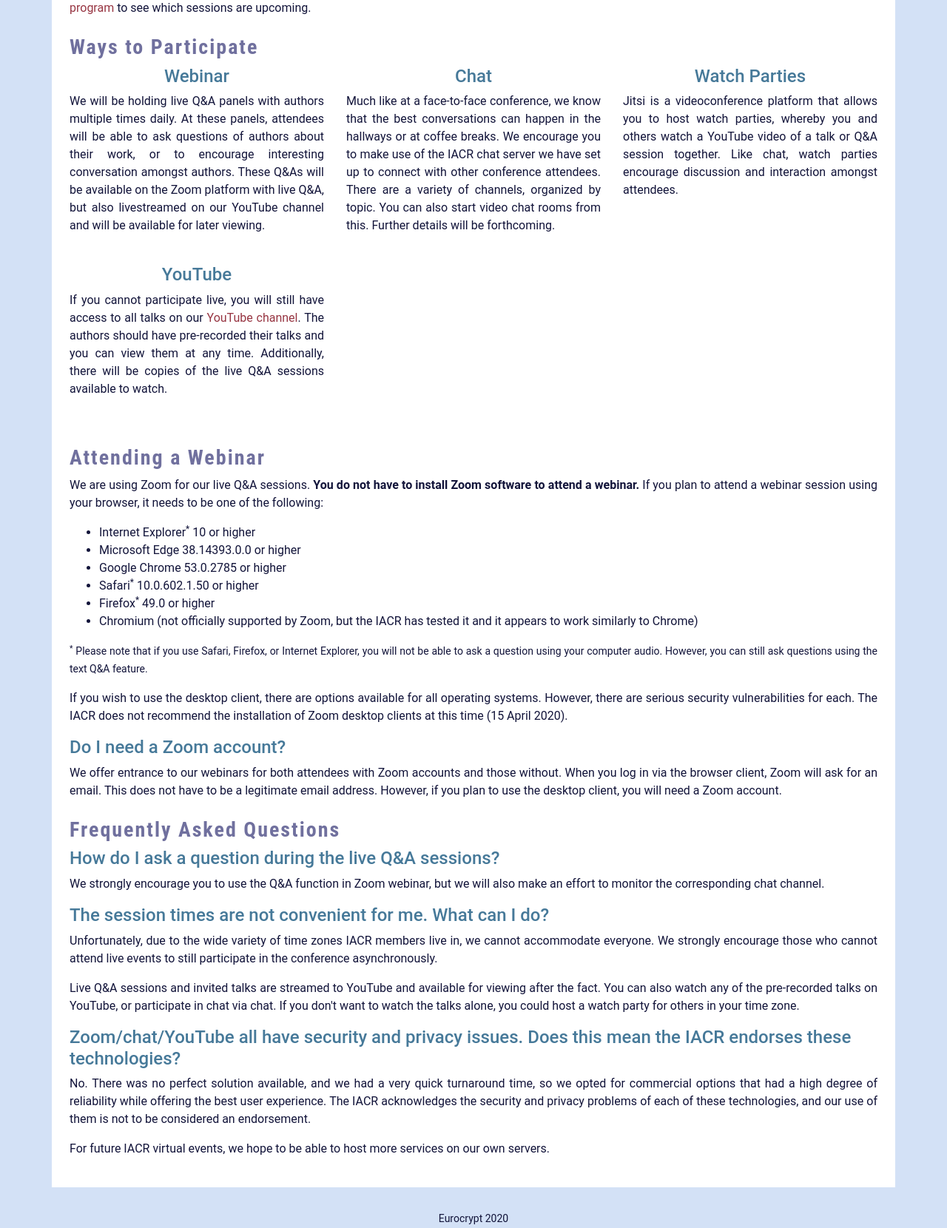
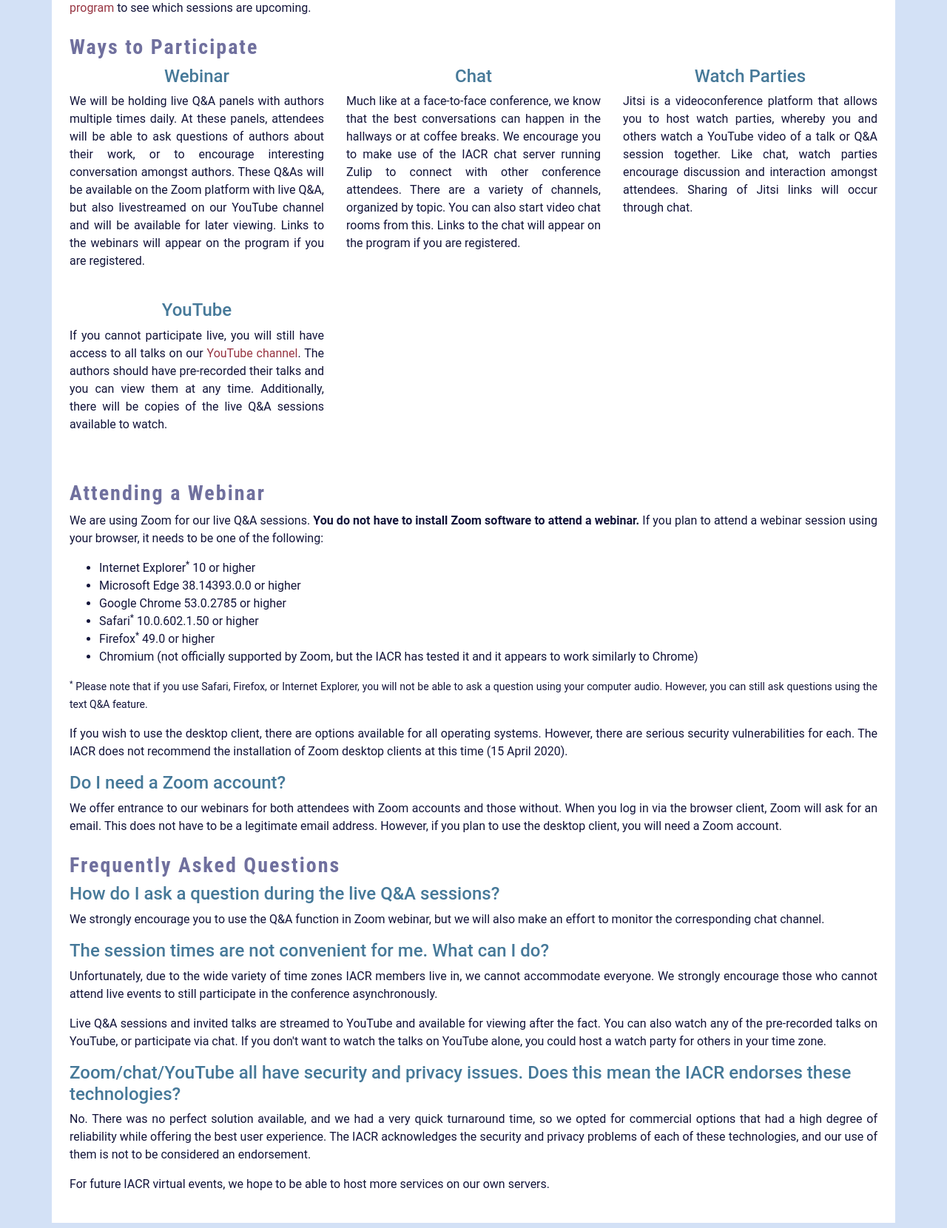
Before and after one commit to IACR/conference-template, a PHP site: page /participation.php in a window 1280 px wide. Shown: the part 799-2459 px from the top of the page at 74% size. Run offline with PHP 8.4, Linux system fonts and the light colour scheme; some libraries are stand-ins or nearby versions.

Commit message:
Better wording.

```diff
--- a/participation.php
+++ b/participation.php
@@ -62,7 +62,8 @@
             encourage interesting conversation amongst authors. These
             Q&amp;As will be available on the Zoom platform with
             live Q&amp;A, but also livestreamed on our YouTube channel and
-            will be available for later viewing.
+            will be available for later viewing. Links to the webinars
+            will appear on the program if you are registered.
           </p>
         </div>
 
@@ -74,10 +75,11 @@
             Much like at a face-to-face conference, we know that the
             best conversations can happen in the hallways or at coffee
             breaks. We encourage you to make use of the IACR chat
-            server we have set up to connect with other conference
+            server running Zulip to connect with other conference
             attendees. There are a variety of channels, organized by
             topic. You can also start video chat rooms from this.
-            Further details will be forthcoming.
+            Links to the chat will appear on the program if you are
+            registered.
           </p>
 <!--          <div class="d-md-flex justify-content-center">
             <a href="#" class="btn btn-warning">Join the chat</a>
@@ -93,6 +95,7 @@
             whereby you and others watch a YouTube video of a talk
             or Q&amp;A session together.
             Like chat, watch parties encourage discussion and interaction amongst attendees.
+            Sharing of Jitsi links will occur through chat.
           </p>
 <!--          <div class="d-md-flex justify-content-center">
             <a href="#" class="btn btn-warning">Host or attend a watch party</a>
@@ -178,7 +181,7 @@
         We strongly encourage those who cannot attend live events to still participate in the conference asynchronously.
       </p>
       <p>
-        Live Q&amp;A sessions and invited talks are streamed to YouTube and available for viewing after the fact. You can also watch any of the pre-recorded talks on YouTube, or participate in chat via chat. If you don't want to watch the talks alone, you could host a watch party for others in your time zone.
+        Live Q&amp;A sessions and invited talks are streamed to YouTube and available for viewing after the fact. You can also watch any of the pre-recorded talks on YouTube, or participate via chat. If you don't want to watch the talks on YouTube alone, you could host a watch party for others in your time zone.
       </p>
 
       <h4 class="subSubtitle">
```
